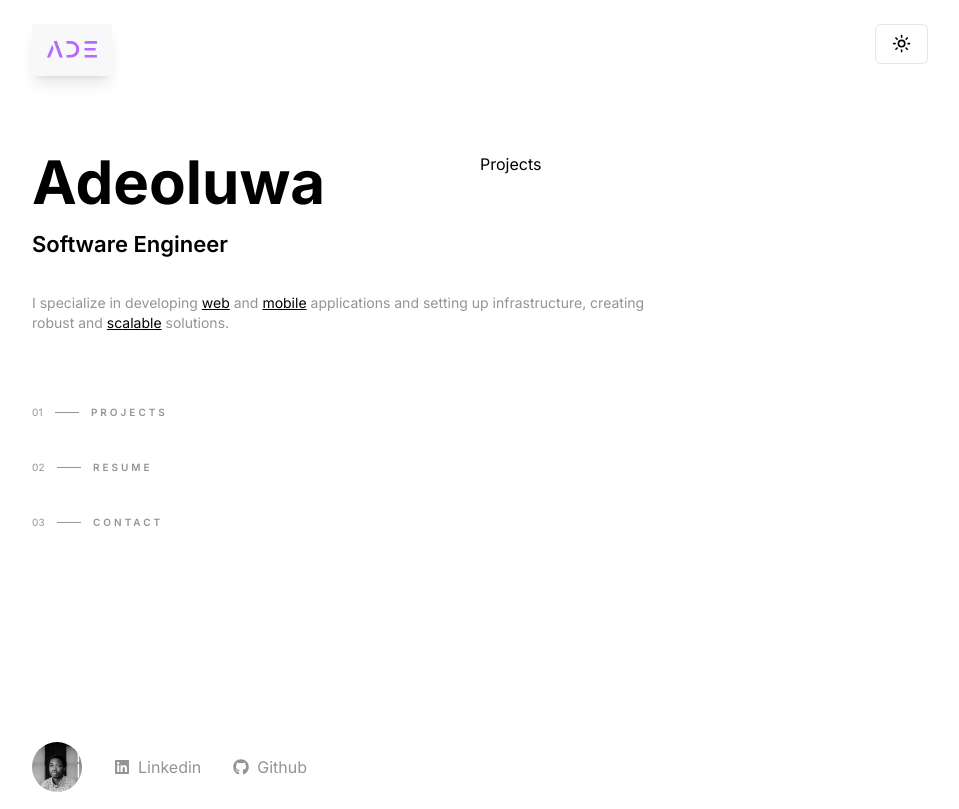
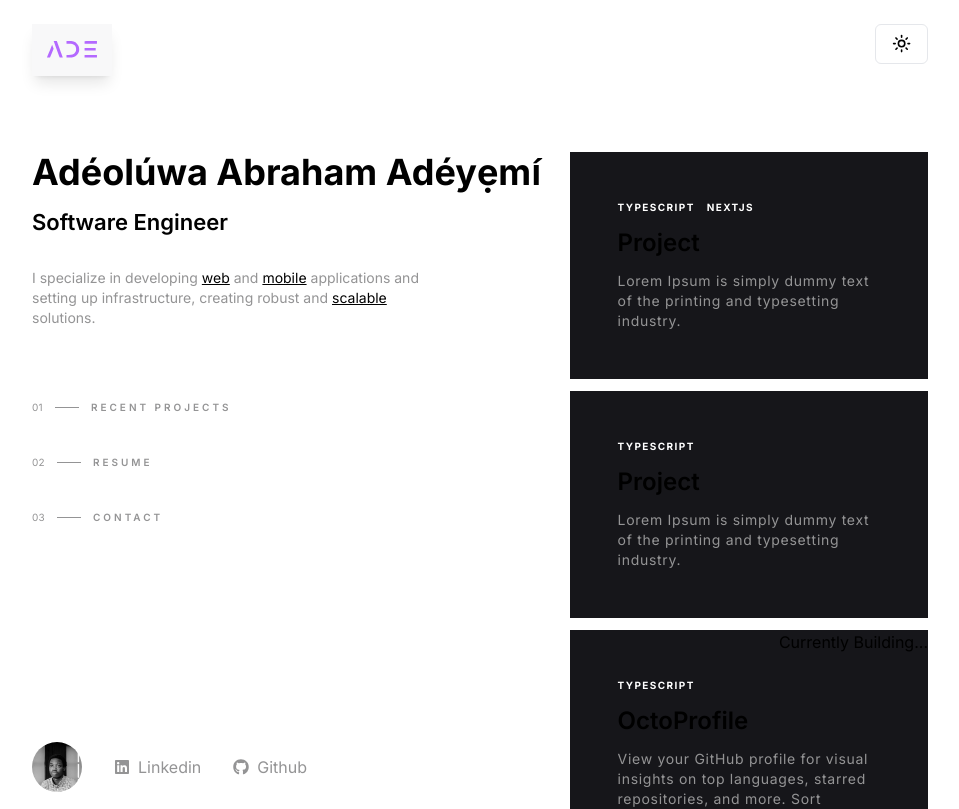
Before and after one commit to Shurrd/adeoluwa.dev, a Next.js app: page / in a window 1280 px wide. Shown: the top 809 px of the page, without its empty margins (160-1119 px from the left). Built offline with nearby package versions, Linux system fonts and the light colour scheme.

Commit message:
feat:projects and is building logic

```diff
--- a/app/components/Hero.tsx
+++ b/app/components/Hero.tsx
@@ -4,11 +4,15 @@ import Socials from './Socials';
 
 const Hero = () => {
   return (
-    <div className='lg:fixed lg:z-[999] mt-32 lg:w-1/2 flex flex-col h-[40rem] gap-6 lg:justify-between'>
+    <div className='lg:fixed lg:z-[999] mt-32 lg:w-1/2 flex flex-col lg:h-[40rem] gap-6 lg:justify-between'>
       <div className='flex flex-col gap-4'>
-        <p className='text-6xl font-bold'>Adeoluwa</p>
-        <p className='text-[22px] font-semibold'>Software Engineer</p>
-        <p className='text-sm text-[#949495] mt-4'>
+        <p className='text-3xl lg:text-4xl font-bold'>
+          Adéolúwa Abraham Adéyẹmí
+        </p>
+        <p className='text-xl lg:text-[22px] font-semibold'>
+          Software Engineer
+        </p>
+        <p className='text-sm text-[#949495] mt-4 lg:pr-56'>
           I specialize in developing{' '}
           <span className='dark:text-white underline text-black'>web</span> and{' '}
           <span className='dark:text-white underline text-black'>mobile</span>{' '}
--- a/app/components/Projects.tsx
+++ b/app/components/Projects.tsx
@@ -1,7 +1,42 @@
 import React from 'react';
+import { projects } from '../utils/projects';
+import { Project, Skill } from '@/types';
 
 const Projects = () => {
-  return <div className='lg:mt-32 w-1/2'>Projects</div>;
+  return (
+    <div className='lg:mt-32 lg:w-2/5 flex flex-col gap-3'>
+      {projects.map((project) => {
+        const { id, name, description, skills, isBuilding }: Project = project;
+        return (
+          <div
+            key={id}
+            className='bg-[#16161a] flex flex-col gap-3 p-12 relative'
+          >
+            <div className='flex flex-row items-center gap-3'>
+              {skills.map((skill) => {
+                const { id, label }: Skill = skill;
+                return (
+                  <p
+                    key={id}
+                    className='text-white text-[10px] tracking-[0.14em] uppercase font-bold'
+                  >
+                    {label}
+                  </p>
+                );
+              })}
+            </div>
+            <p className='text-2xl font-semibold'>{name}</p>
+            <p className='text-[#949495] text-sm tracking-wider '>
+              {description}
+            </p>
+            {isBuilding && (
+              <p className='absolute top-0 right-0'>Currently Building...</p>
+            )}
+          </div>
+        );
+      })}
+    </div>
+  );
 };
 
 export default Projects;
--- a/app/components/Socials.tsx
+++ b/app/components/Socials.tsx
@@ -2,6 +2,7 @@ import Image from 'next/image';
 import Link from 'next/link';
 import React from 'react';
 import { socials } from '../utils';
+import { Social } from '@/types';
 
 const Socials = () => {
   return (
@@ -14,12 +15,13 @@ const Socials = () => {
         className='rounded-full grayscale'
       />
       {socials.map((social) => {
-        const { id, icon, name, url } = social;
+        const { id, icon, name, url }: Social = social;
         const Icon = icon;
         return (
           <Link
             href={url}
             key={id}
+            target='_blank'
             className='flex items-center gap-2 text-[#949495] hover:text-white transition-all duration-300'
           >
             <Icon size={16} />
--- a/app/page.tsx
+++ b/app/page.tsx
@@ -5,7 +5,7 @@ import Hero from './components/Hero';
 const Page = () => {
   return (
     <div className='w-full rounded-md dark:bg-neutral-950 flex flex-col justify-between antialiased px-4 md:px-8 xl:px-48 py-6 mb-32'>
-      <div className='flex flex-col lg:flex-row w-full justify-between'>
+      <div className='flex flex-col lg:flex-row w-full justify-between gap-16'>
         <Hero />
         <div className='hidden lg:block'></div>
         <Projects />
--- a/app/utils/menu.ts
+++ b/app/utils/menu.ts
@@ -3,7 +3,7 @@ import { Menu } from '@/types';
 export const menu: Menu[] = [
   {
     id: 1,
-    name: 'Projects',
+    name: 'Recent Projects',
     url: '#projects',
   },
   {
--- /dev/null
+++ b/app/utils/projects.ts
@@ -0,0 +1,69 @@
+import { Project } from '@/types';
+
+export const projects: Project[] = [
+  {
+    id: 1,
+    name: 'Project',
+    description:
+      'Lorem Ipsum is simply dummy text of the printing and typesetting industry.',
+    skills: [
+      {
+        id: 1,
+        label: 'Typescript',
+      },
+      {
+        id: 2,
+        label: 'NextJS',
+      },
+    ],
+  },
+  {
+    id: 2,
+    name: 'Project',
+    description:
+      'Lorem Ipsum is simply dummy text of the printing and typesetting industry.',
+    skills: [
+      {
+        id: 1,
+        label: 'Typescript',
+      },
+    ],
+  },
+  {
+    id: 3,
+    name: 'OctoProfile',
+    description:
+      'View your GitHub profile for visual insights on top languages, starred repositories, and more. Sort repositories by size, forks, and stars',
+    skills: [
+      {
+        id: 1,
+        label: 'Typescript',
+      },
+    ],
+    isBuilding: true,
+  },
+  {
+    id: 4,
+    name: 'Project',
+    description:
+      'Lorem Ipsum is simply dummy text of the printing and typesetting industry.',
+    skills: [
+      {
+        id: 1,
+        label: 'Typescript',
+      },
+    ],
+  },
+  {
+    id: 4,
+    name: 'Booking Corps',
+    description:
+      'Lorem Ipsum is simply dummy text of the printing and typesetting industry.',
+    skills: [
+      {
+        id: 1,
+        label: 'Typescript',
+      },
+    ],
+  },
+];
```
Also changed, not shown: types.d.ts (+18 -5 lines).
